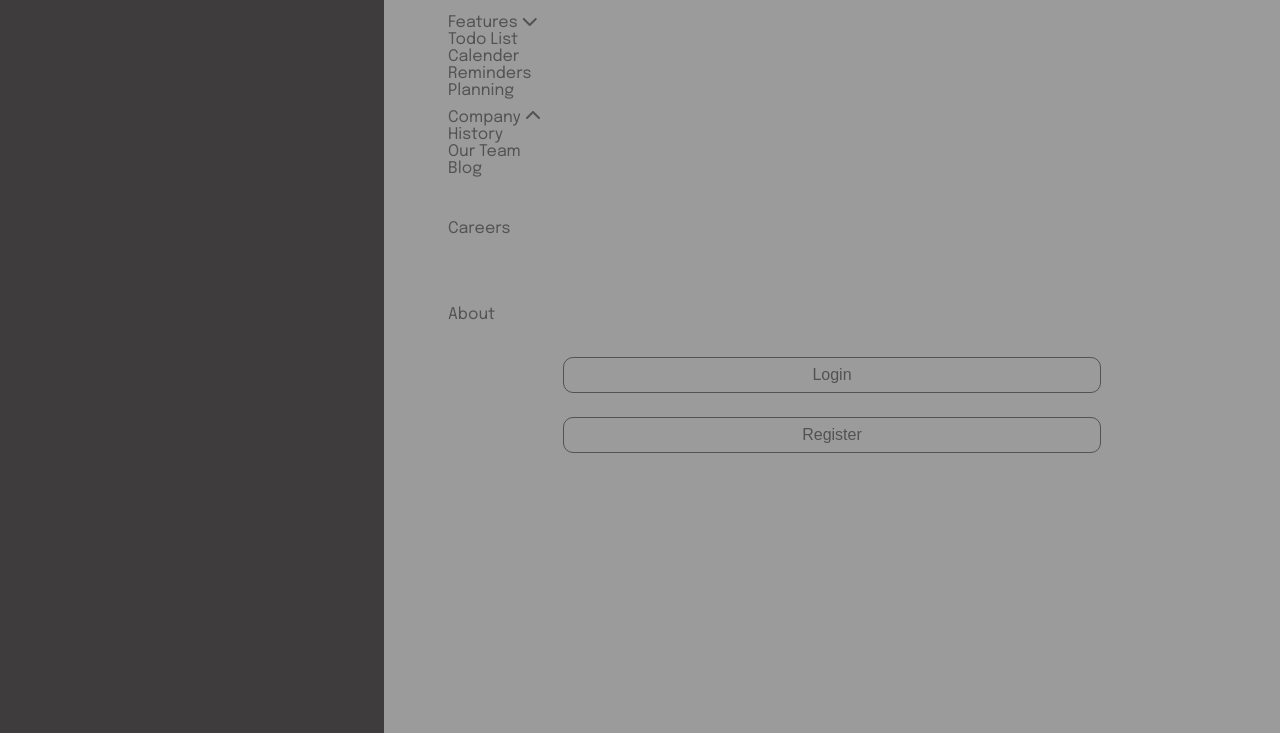
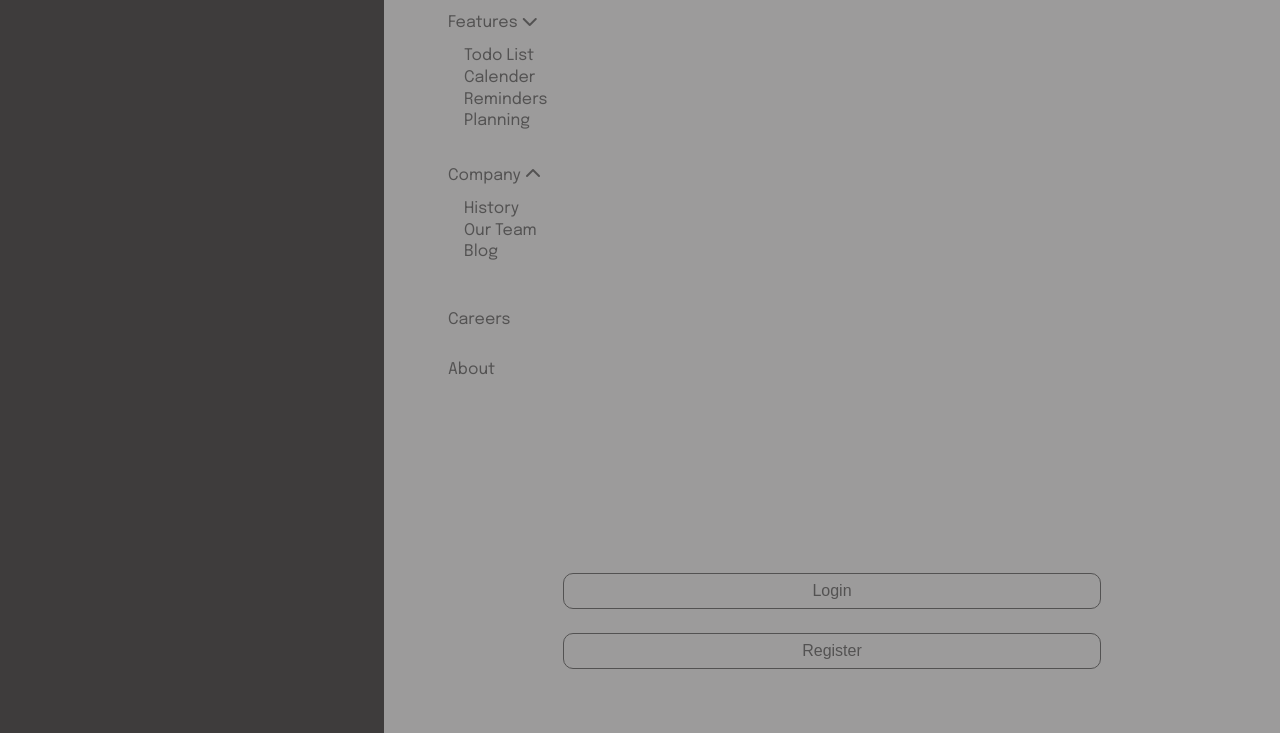
Before and after one commit to AlNomanCSE/Intro-section-with-dropdown-navigation, a plain HTML site: page index.html in a window 1280 px wide. Shown: the part 67-800 px from the top of the page. Drawn offline with Linux system fonts and the light colour scheme.

Commit message:
add margine mad padding to list items

```diff
--- a/style.css
+++ b/style.css
@@ -44,18 +44,24 @@ p {
   padding-top: 5rem;
   display: grid;
   grid-template-columns: 1fr;
-  grid-template-rows: repeat(4,1fr);
+  grid-template-rows: 1fr 1fr;
   color: var(--MediumGray);
 }
+
 .listItems {
   padding-left: 4rem;
   display: grid;
   grid-template-columns: 1fr;
-  grid-template-rows: repeat(4, 1fr);
+  grid-template-rows: repeat(2, 1fr) 50px 50px;
   /* justify-items: center; */
   align-items: center;
 }
-
+.listItems ul {
+  padding: 1rem;
+}
+.listItems li{
+    margin-bottom: .3rem;
+}
 .LogReg-btn {
   margin-bottom: 4rem;
   display: flex;
```
